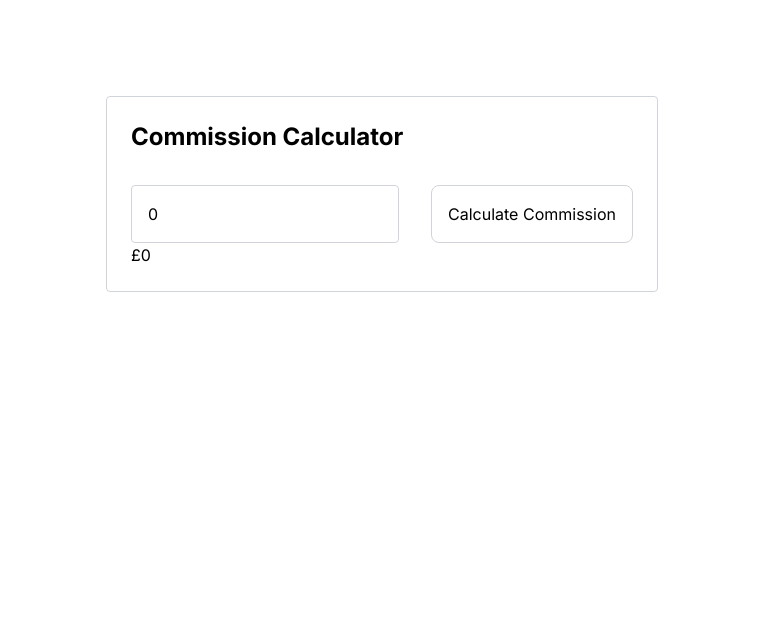
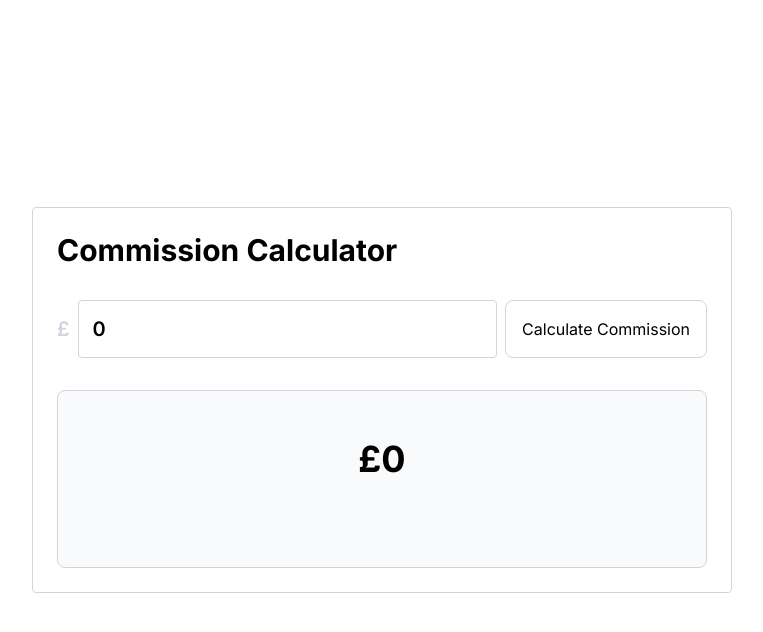
Before and after one commit to SamScott3000/oneup, a Next.js app: page / in a window 1280 px wide. Shown: the top 632 px of the page, without its empty margins (258-1021 px from the left). Built offline with nearby package versions, Linux system fonts and the light colour scheme.

Commit message:
feat: add breakdown component

```diff
--- a/src/app/page.tsx
+++ b/src/app/page.tsx
@@ -2,7 +2,7 @@ import { CommissionCalculator } from "@/components/CommissionCalculator";
 
 export default function Home() {
   return (
-    <main className="flex min-h-screen flex-col items-center justify-between p-24">
+    <main className="flex min-h-screen items-center justify-center  p-12">
       <CommissionCalculator />
     </main>
   );
--- /dev/null
+++ b/src/components/CommissionCalculator/CommissionBreakdown.tsx
@@ -0,0 +1,69 @@
+import { CommissionBreakdown as CommissionBreakdownType } from "@/utils/commission/calculateCommission";
+import React from "react";
+
+interface CommissionBreakdownProps {
+  total: number;
+  breakdown: CommissionBreakdownType;
+}
+
+const colors = ["#A78B", "#FBBF24", "#34D399", "#60A5FA", "#F87171"];
+
+export const CommissionBreakdown = ({
+  breakdown,
+  total,
+}: CommissionBreakdownProps) => {
+  return (
+    <div className="mt-8 p-4 border border-gray-300 bg-gray-50 rounded-lg">
+      <div className="py-8">
+        <p className="text-4xl font-bold text-center">
+          £{total.toLocaleString()}
+        </p>
+      </div>
+      <ul className="flex flex-wrap gap-4 mt-8">
+        {breakdown.map((breakdownItem, i) => {
+          const min = breakdownItem.band[0];
+
+          const max =
+            breakdownItem.band[1] === Infinity ? "+" : breakdownItem.band[1];
+          const color = colors[i % colors.length];
+
+          return (
+            <li key={`${min}-${max}`} className="flex gap-1 items-center">
+              <div
+                className="w-4 h-4 rounded"
+                style={{ backgroundColor: color }}
+              />
+              <p className="text-sm">
+                £{min.toLocaleString()}-{max.toLocaleString()}
+              </p>
+            </li>
+          );
+        })}
+      </ul>
+      <div className="flex w-full mt-2">
+        {breakdown.map((breakdownItem, i) => {
+          const min = breakdownItem.band[0];
+
+          const max =
+            breakdownItem.band[1] === Infinity ? "+" : breakdownItem.band[1];
+
+          const width = Math.max((breakdownItem.commissionValue / total) * 100);
+
+          const color = colors[i % colors.length];
+
+          return (
+            <div
+              key={`${min}-${max}`}
+              style={{ width: `${width}%`, backgroundColor: color }}
+              className="h-16 rounded flex items-center transition-all"
+            >
+              <p className="px-4 font-semibold">
+                £{breakdownItem.commissionValue.toLocaleString()}
+              </p>
+            </div>
+          );
+        })}
+      </div>
+    </div>
+  );
+};
--- a/src/components/CommissionCalculator/index.tsx
+++ b/src/components/CommissionCalculator/index.tsx
@@ -2,37 +2,47 @@
 
 import { calculateCommission } from "@/utils/commission/calculateCommission";
 import { useState } from "react";
+import { CommissionBreakdown } from "./CommissionBreakdown";
 
 export const CommissionCalculator = () => {
   const [revenue, setRevenue] = useState(0);
-  const [commission, setCommission] = useState(0);
+  const [commission, setCommission] = useState<
+    ReturnType<typeof calculateCommission>
+  >({
+    total: 0,
+    breakdown: [],
+  });
 
   const getCommission = (revenue: number) => {
     const commission = calculateCommission(revenue);
 
-    setCommission(commission.total);
-
-    console.log(commission);
+    setCommission(commission);
   };
 
   return (
-    <div className="p-6 border border-gray-300 rounded">
-      <h3 className="text-2xl font-bold mb-8">Commission Calculator</h3>
-      <div className="flex gap-8">
+    <div className="p-6 border border-gray-300 rounded w-[700px] max-w-full">
+      <h3 className="text-3xl font-bold mb-8">Commission Calculator</h3>
+      <div className="flex gap-x-2 gap-y-2 justify-end items-center flex-wrap">
+        <div className="">
+          <p className="text-gray-300 font-semibold text-xl">£</p>
+        </div>
         <input
-          className="border border-gray-300 rounded p-4"
+          className="border border-gray-300 rounded p-3.5 flex-1 font-semibold text-xl"
           type="number"
           value={revenue}
           onChange={(e) => setRevenue(parseInt(e.target.value))}
         />
         <button
-          className="border border-gray-300 p-4 rounded-lg hover:bg-gray-100 transition-colors"
+          className="border border-gray-300 p-4 rounded-lg hover:bg-gray-100 transition-colors min-w-fit"
           onClick={() => getCommission(revenue)}
         >
           Calculate Commission
         </button>
       </div>
-      <p>£{commission}</p>
+      <CommissionBreakdown
+        total={commission.total}
+        breakdown={commission.breakdown}
+      />
     </div>
   );
 };
```
